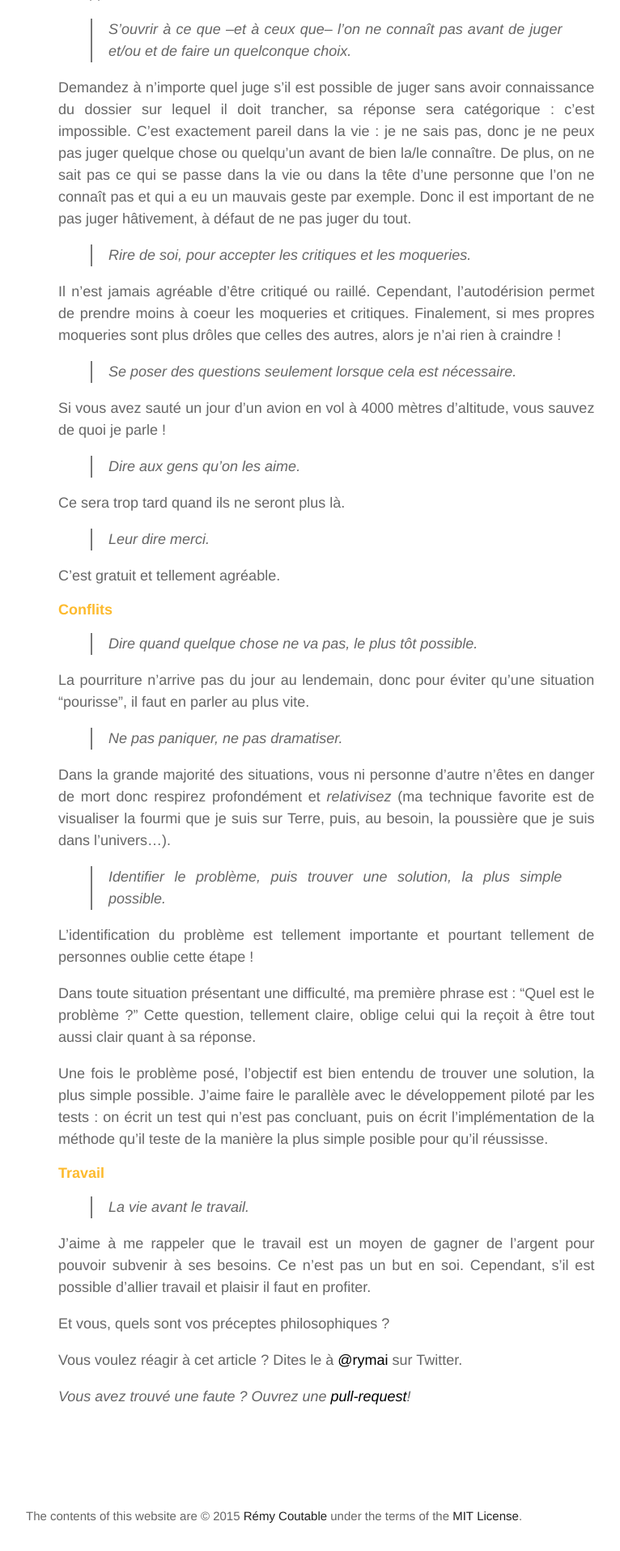
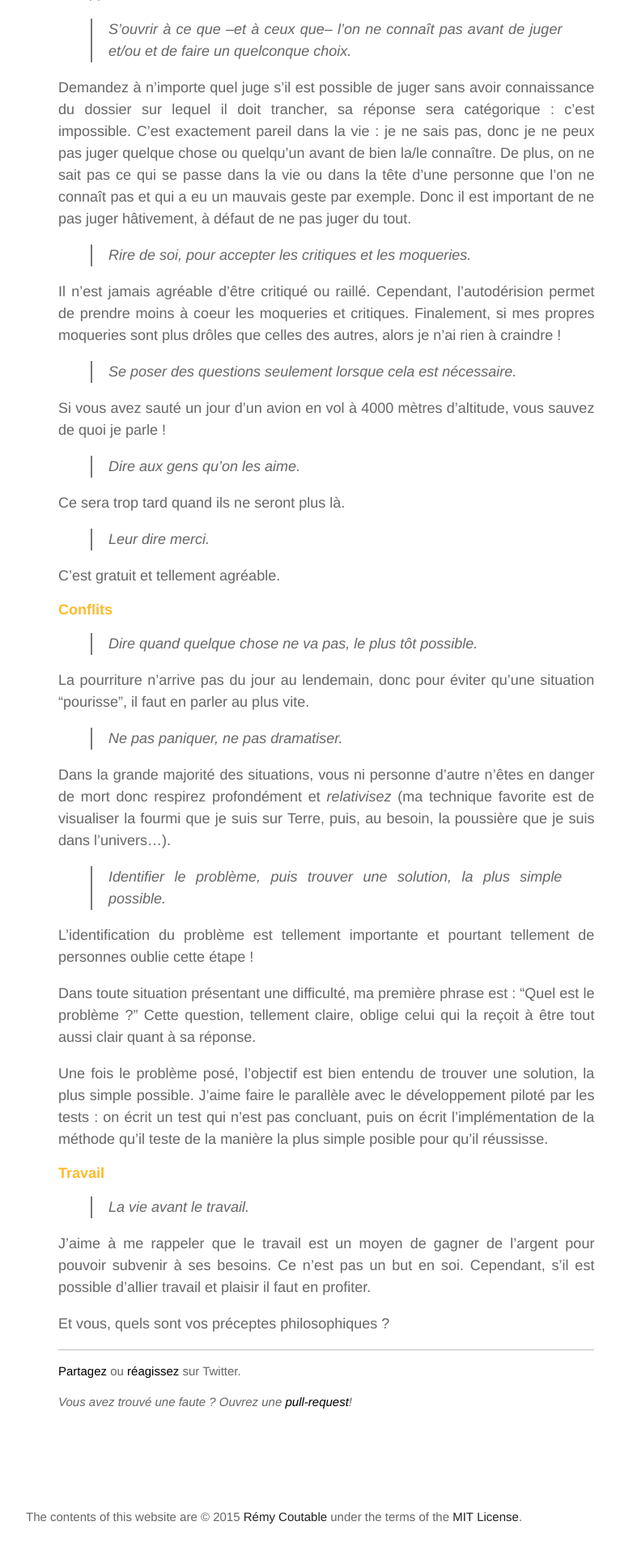
Before and after one commit to rymai/rymai.github.io, a Jekyll site: the page built from _posts/2015-07-18-mes-preceptes-philosophiques.md, in a window 1280 px wide. Shown: the part 1552-3468 px from the top of the page at 81% size, without its empty margins (139-905 px from the left). Built offline with Jekyll 4.4.1, drawn with Linux system fonts in a browser that asks for light colours.

Commit message:
Improve the Twitter/PR stuff

```diff
--- a/_includes/css/style.css
+++ b/_includes/css/style.css
@@ -294,6 +294,10 @@ h5, h6 {
 article .post-content {
   text-align: justify; }
 
+article .post-content footer {
+  border-top: 1px solid #BBB;
+  font-size: smaller; }
+
 article ul li p {
   margin: 0; }
 
--- a/_includes/post-content.html
+++ b/_includes/post-content.html
@@ -25,11 +25,11 @@
 
       <footer>
       {% if page.categories contains 'french' %}
-        <p>Vous voulez réagir à cet article ? Dites le à <a href="https://twitter.com/intent/tweet?text=@{{ page.author }} &url={{ site.root_url }}{{ page.url }}">@{{ page.author }}</a> sur Twitter.</p>
-        <p><em>Vous avez trouvé une faute ? Ouvrez une <a href="{{ site.github.repository_url }}/edit/master/{{ page.path }}">pull-request</a>!</em></p>
+        <p><a href="https://twitter.com/intent/tweet?via={{ page.author }}&url={{ site.root_url }}{{ page.url }}" target="_blank">Partagez</a> ou <a href="https://twitter.com/intent/tweet?text=@{{ page.author }} &url={{ site.root_url }}{{ page.url }}" target="_blank">réagissez</a> sur Twitter.</p>
+        <p><em>Vous avez trouvé une faute ? Ouvrez une <a href="{{ site.github.repository_url }}/edit/master/{{ page.path }}" target="_blank">pull-request</a>!</em></p>
       {% else %}
-        <p>Have feedback on this post? Let <a href="https://twitter.com/intent/tweet?text=@{{ page.author }} &url={{ site.root_url }}{{ page.url }}">@{{ page.author }}</a> know on Twitter.</p>
-        <p><em>Found a typo? Open a <a href="{{ site.github.repository_url }}/edit/master/{{ page.path }}">pull-request</a>!</em></p>
+        <p><a href="https://twitter.com/intent/tweet?via={{ page.author }}&url={{ site.root_url }}{{ page.url }}" target="_blank">Share</a> or <a href="https://twitter.com/intent/tweet?text=@{{ page.author }} &url={{ site.root_url }}{{ page.url }}" target="_blank">react</a> on Twitter.</p>
+        <p><em>Found a typo? Open a <a href="{{ site.github.repository_url }}/edit/master/{{ page.path }}" target="_blank">pull-request</a>!</em></p>
       {% endif %}
       </footer>
     {% endif %}
```
Also changed, not shown: sass/style.scss (+5 -2 lines).
